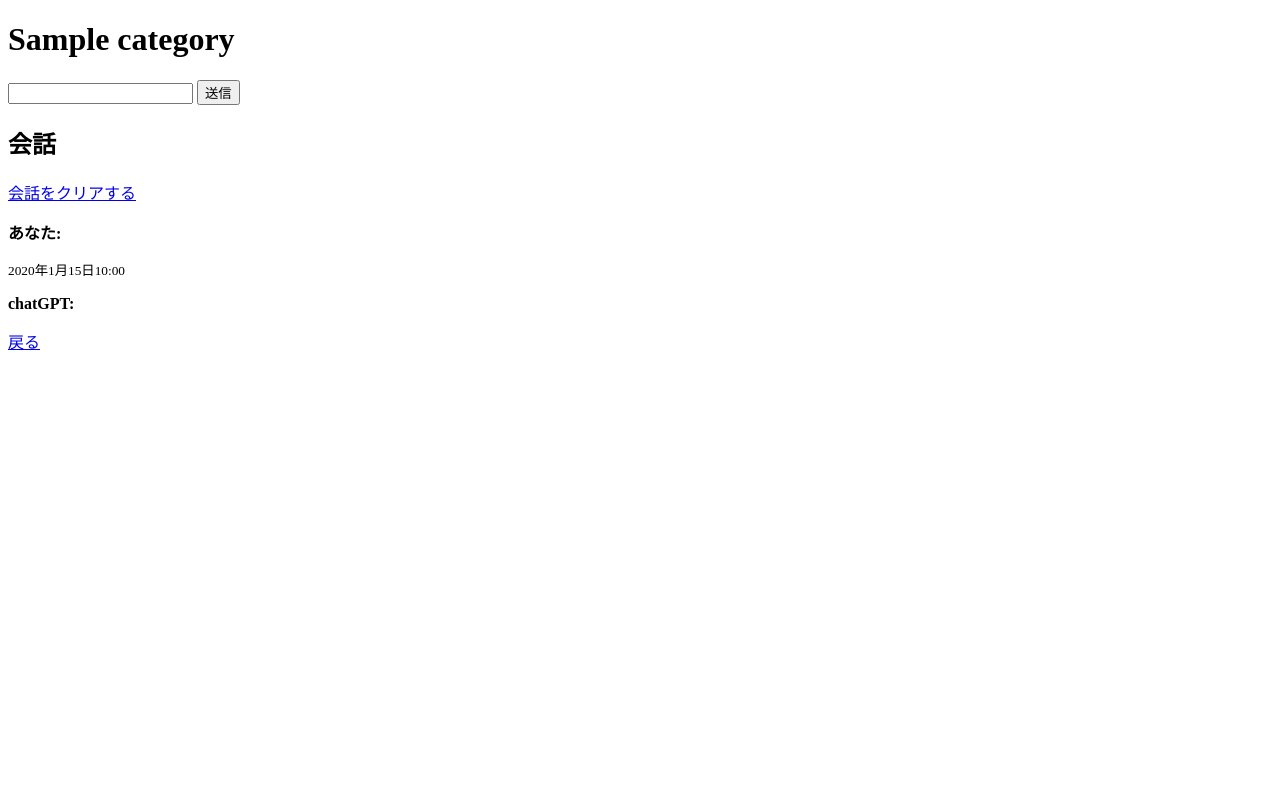
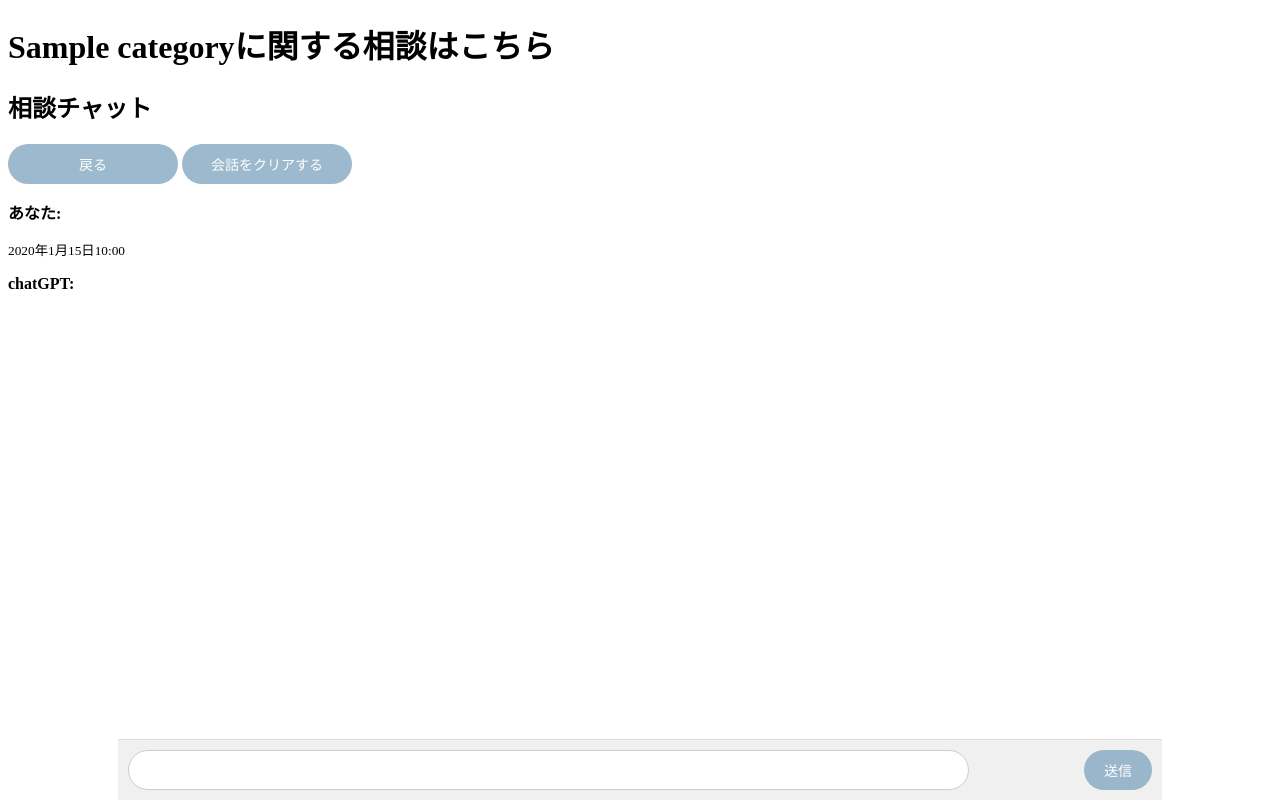
Before and after one commit to s1F102301167/ict_django_group3, a Django app: template Legal_Support_Mate/templates/Legal_Support_Mate/talk.html in a window 1280 px wide. Run offline with Django 5.2, Linux system fonts and the light colour scheme; the template is opened without the code that fills it: most values are stand-ins (such as "Sample title", 1, 10 or a date in 2020); one stand-in notice (Sample message) is shown.

Commit message:
css修正

```diff
--- /dev/null
+++ b/Legal_Support_Mate/static/Legal_Support_Mate/css/talk.css
@@ -0,0 +1,154 @@
+/* ページ全体のスタイル /
+body {
+    font-family: 'Arial', sans-serif;
+    background-color: #d5e1e9;
+    margin: 0;
+    padding: 0;
+    display: flex;
+    flex-direction: column;
+    align-items: center;
+    height: 100vh;
+    overflow: hidden; / 画面外へのスクロールを防ぐ /
+}
+
+/ メインコンテナ /
+div {
+    width: 80%;
+    background-color: #ffffff;
+    border-radius: 8px;
+    box-shadow: 0px 0px 10px rgba(0, 0, 0, 0.1);
+    display: flex;
+    flex-direction: column;
+    height: 100%; / 画面全体に拡張 /
+    padding: 10px;
+}
+
+/ ヘッダー /
+h1 {
+    margin: 30px 20px 10px;
+    background-color: #ffffff;
+    position: relative;
+    padding: 1rem;
+    text-align: center;
+    border: 3px solid black;
+    border-radius: 0 10px 10px 10px;
+    width: 80%;
+}
+
+h1::before {
+    font-size: 20px;
+    position: absolute;
+    top: -25px;
+    left: -3px;
+    height: 25px;
+    padding: 0 1em;
+    content: 'LEGAL SUPPORT MATE';
+    color: white;
+    border-radius: 10px 10px 0 0;
+    background: black;
+}
+
+/ メッセージエリアのスタイル /
+.messages {
+    flex: 1;
+    display: flex;
+    flex-direction: column;
+    overflow-y: auto;
+    padding: 20px;
+    max-height: calc(100% - 80px);
+    width:80%
+}
+
+/ メッセージのスタイル /
+.message {
+    display: flex;
+    margin-bottom: 10px;
+    width: 80%;
+}
+
+.message p {
+    padding: 10px 15px;
+    border-radius: 20px;
+    max-width: 70%;
+    word-wrap: break-word;
+    font-size: 14px;
+    line-height: 1.4;
+}
+
+/ ユーザーメッセージのスタイル（右側に配置） /
+.message.user {
+    justify-content: flex-end;
+}
+
+.message.user p {
+    background-color: #dcf8c6;
+    color: #333;
+    border-radius: 15px 15px 0px 15px;
+}
+
+/ Botメッセージのスタイル（左側に配置） */
+.message.bot {
+    justify-content: flex-start;
+}
+
+.message.bot p {
+    background-color: #cfd2db;
+    color: #333;
+    border-radius: 15px 15px 15px 0px;
+    border: 1px solid #ddd;
+}
+/* 送信フォームを画面下部に固定 */
+form {
+    display: flex;
+    justify-content: space-between;
+    padding: 10px;
+    background-color: #f0f0f0;
+    width: 80%;
+    position: fixed;
+    bottom: 0;
+    left: 0;
+    right: 0;
+    margin: 0 auto;
+    border-top: 1px solid #ddd;
+}
+
+/* テキストボックス */
+input[type="text"] {
+    width: 80%;
+    padding: 10px;
+    border-radius: 20px;
+    border: 1px solid #ccc;
+    outline: none;
+    font-size: 14px;
+}
+
+/* ボタン共通スタイル */
+button {
+    padding: 10px 20px;
+    background-color: #85a8c1cb;
+    color: white;
+    border: none;
+    border-radius: 20px;
+    cursor: pointer;
+    font-size: 14px;
+    text-decoration: none;
+    display: inline-block;
+    text-align: center;
+}
+a.button2{
+    padding: 10px;
+    background-color: #85a8c1cb;
+    color: white;
+    border: none;
+    border-radius: 20px;
+    cursor: pointer;
+    font-size: 14px;
+    text-decoration: none;
+    display: inline-block;
+    text-align: center;
+    width:150px
+}
+
+button:hover, a.button2:hover {
+    background-color: #4554a0;
+}
--- a/Legal_Support_Mate/tasks.py
+++ b/Legal_Support_Mate/tasks.py
@@ -18,7 +18,6 @@
 from langchain import LLMChain
 
 def call_gpt(question: str, category: str) -> str:
-    return "テスト"
     #APIキーの登録
     os.environ["OPENAI_API_KEY"] = "hp_v8CJhGZOsPl_QHsF1oW6w9lzvA-B5QGi3sQS_DNKBmDe_TUvLlAg95Y_rDzk4ikTu5_yqB5ja8zrYqq5A_iw"
 
--- a/Legal_Support_Mate/templates/Legal_Support_Mate/talk.html
+++ b/Legal_Support_Mate/templates/Legal_Support_Mate/talk.html
@@ -1,9 +1,11 @@
+{% load static %}
 <!DOCTYPE html>
 <html lang="ja">
 <head>
     <meta charset="UTF-8">
     <meta name="viewport" content="width=device-width, initial-scale=1.0">
     <title>Document</title>
+    <link rel="stylesheet" href="{% static 'Legal_Support_Mate/css/talk.css' %}">
     <script>
         document.addEventListener("DOMContentLoaded", function() {
             const delay = 3000; // メッセージ表示の遅延時間（ミリ秒）
@@ -23,7 +25,7 @@
     </style>
 </head>
 <body>
-    <h1>{{ category }}</h1>
+    <h1>{{ category }}に関する相談はこちら</h1>
     <form action="{% url 'talk' category %}" method="post">
         {% csrf_token %}
         <input type="text" name="user_message">
@@ -31,8 +33,9 @@
     </form>
 
     <div>
-        <h2>会話</h2>
-        <a href="{% url 'clear' category %}">会話をクリアする</a>
+        <h2>相談チャット</h2>
+        <a class="button2" href="{% url 'index' %}">戻る</a>
+        <a class="button2" href="{% url 'clear' category %}">会話をクリアする</a>
         {% for msg in messages %}
             <p><strong>あなた: </strong>{{ msg.user_message }}</p>
             <small>{{ time }}</small>
@@ -40,6 +43,5 @@
         {% endfor %}
     </div>
 
-    <a href="{% url 'index' %}">戻る</a>
 </body>
 </html>
```
